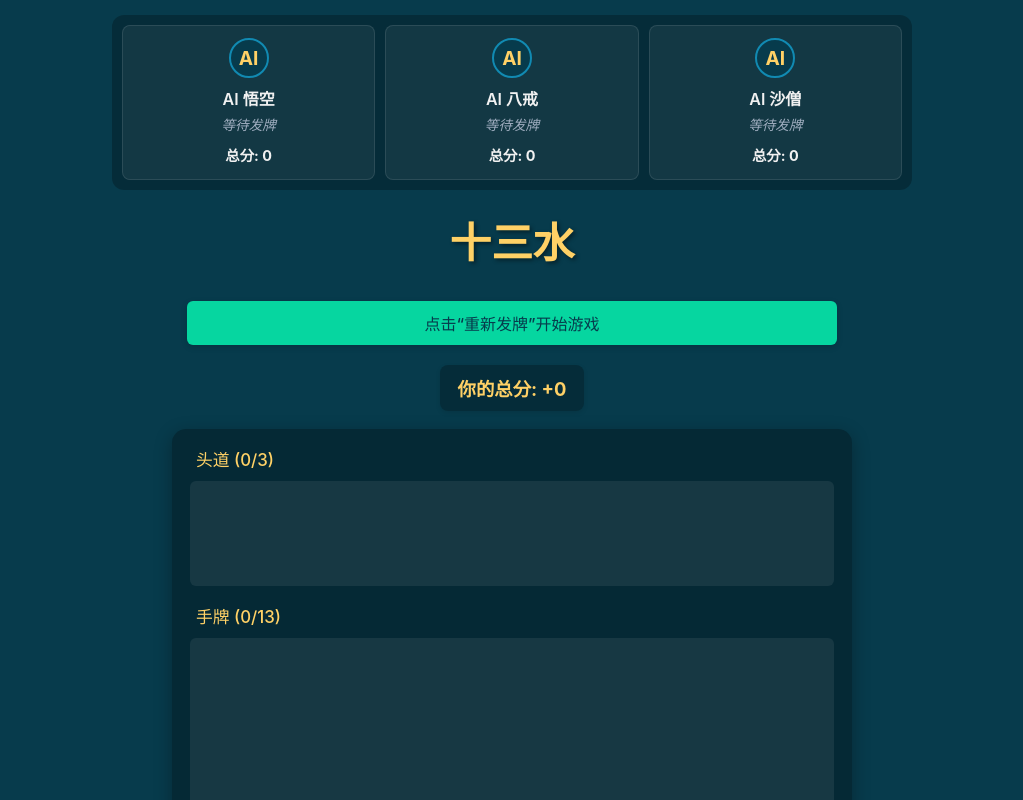
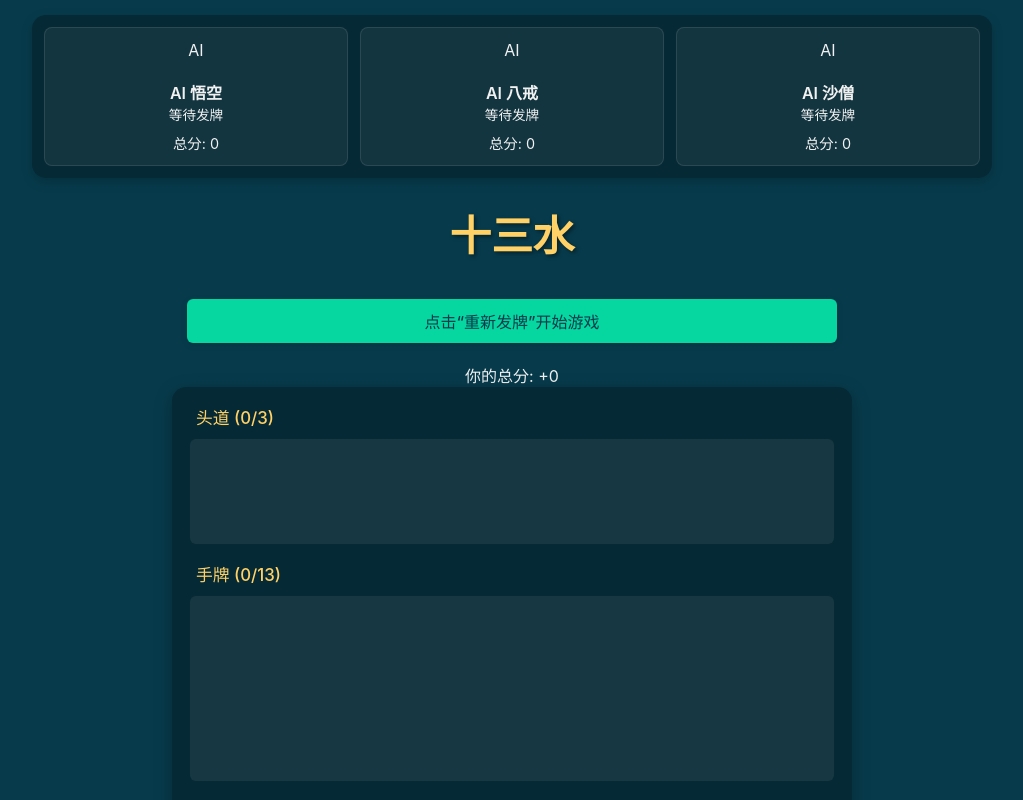
Before and after one commit to wen952555/sss, a React (Create React App) app in the folder frontend/: page / in a window 1280 px wide. Shown: the top 800 px of the page, without its empty margins (128-1151 px from the left). Built offline with nearby package versions, Linux system fonts and the light colour scheme.

Commit message:
Update App.css

```diff
--- a/frontend/src/App.css
+++ b/frontend/src/App.css
@@ -1,133 +1,76 @@
 /* frontend/src/App.css */
 
 /* --- 全局与基础布局 --- */
-body {
-  font-family: -apple-system, BlinkMacSystemFont, 'Segoe UI', Roboto, 'Oxygen',
-    'Ubuntu', 'Cantarell', 'Fira Sans', 'Droid Sans', 'Helvetica Neue',
-    sans-serif;
-  -webkit-font-smoothing: antialiased;
-  -moz-osx-font-smoothing: grayscale;
-  background-color: #073b4c; /* 深蓝绿色背景 */
-  color: #f1f1f1; /* 默认浅色文字 */
-  margin: 0;
-  padding: 0;
-  box-sizing: border-box;
-}
+body { font-family: -apple-system, BlinkMacSystemFont, 'Segoe UI', Roboto, ऑक्सीजन, Ubuntu, Cantarell, 'Fira Sans', 'Droid Sans', 'Helvetica Neue', sans-serif; -webkit-font-smoothing: antialiased; -moz-osx-font-smoothing: grayscale; background-color: #073b4c; color: #f1f1f1; margin: 0; padding: 0; box-sizing: border-box; }
+*, *::before, *::after { box-sizing: inherit; }
+.app-container { display: flex; flex-direction: column; align-items: center; width: 100%; min-height: 100vh; padding: 15px 15px 40px 15px; }
+.game-title { font-size: 2.6em; color: #ffd166; text-shadow: 2px 2px 4px rgba(0, 0, 0, 0.45); margin-top: 0; margin-bottom: 20px; /* 调整标题与下方横幅的间距 */ font-weight: 700; }
 
-*, *::before, *::after {
-  box-sizing: inherit;
-}
-
-.app-container {
-  display: flex;
-  flex-direction: column;
-  align-items: center;
-  width: 100%;
-  min-height: 100vh;
-  padding: 15px 15px 40px 15px;
-}
-
-.game-title {
-  font-size: 2.6em;
-  color: #ffd166;
-  text-shadow: 2px 2px 4px rgba(0, 0, 0, 0.45);
-  margin-top: 0;
-  margin-bottom: 15px;
-  font-weight: 700;
-}
-
-.game-message {
-  padding: 10px 18px;
-  margin-bottom: 20px;
-  border-radius: 6px;
-  text-align: center;
-  font-weight: 500;
-  width: 100%;
-  max-width: 650px;
-  font-size: 1em;
-  box-shadow: 0 2px 6px rgba(0,0,0,0.15);
-  transition: background-color 0.3s ease, color 0.3s ease;
-}
-.game-message:not(.error) {
-   background-color: #06d6a0;
-   color: #073b4c;
-}
-.game-message.error {
-  background-color: #ef476f;
-  color: white;
-}
-
-.player-score-display {
-  font-size: 1.15em;
-  font-weight: bold;
-  color: #ffd166;
-  margin-bottom: 18px;
-  padding: 10px 18px;
-  background-color: rgba(0,0,0,0.25);
-  border-radius: 8px;
-  text-align: center;
-  box-shadow: 0 2px 5px rgba(0,0,0,0.1);
-}
+/* Game Message (主要用于操作反馈) */
+.game-message { padding: 10px 18px; margin-bottom: 20px; border-radius: 6px; text-align: center; font-weight: 500; width: 100%; max-width: 650px; font-size: 1em; box-shadow: 0 2px 6px rgba(0,0,0,0.15); transition: background-color 0.3s ease, color 0.3s ease, opacity 0.3s ease, transform 0.3s ease; }
+.game-message:not(.error) { background-color: #06d6a0; color: #073b4c; }
+.game-message.error { background-color: #ef476f; color: white; }
+/* 移除之前的 .player-score-display，分数移到横幅 */
 
 
-/* --- 顶部AI玩家横幅 --- */
+/* --- 顶部玩家状态横幅 (包含真人和AI) --- */
 .top-banner-container {
   display: flex;
-  justify-content: space-between;
-  align-items: stretch;
-  flex-wrap: wrap;
+  justify-content: space-around; /* 子元素均匀分布 */
+  align-items: stretch; /* 高度一致 */
+  flex-wrap: wrap; /* 允许换行 */
   width: 100%;
-  max-width: 800px;
-  padding: 10px;
-  margin-bottom: 20px;
-  background-color: rgba(0, 0, 0, 0.25);
-  border-radius: 12px;
-  gap: 10px;
+  max-width: 960px; /* 可以根据屏幕宽度调整 */
+  padding: 12px;
+  margin-bottom: 25px; /* 横幅与下方游戏板的间距 */
+  background-color: rgba(0, 0, 0, 0.3); /* 稍深的背景 */
+  border-radius: 14px; /* 圆角 */
+  gap: 12px; /* 玩家信息块之间的间隙 */
+  box-shadow: 0 4px 12px rgba(0,0,0,0.2);
 }
-.top-banner-container.empty { min-height: 50px; display: flex; align-items: center; justify-content: center; color: #666; }
+.top-banner-container.empty { /* ... (保持不变) ... */ }
 
-.ai-player-display {
-  flex: 1 1 200px;
-  min-width: 180px;
-  padding: 12px;
-  background-color: rgba(255, 255, 255, 0.06);
+/* 真人玩家在横幅中的显示 */
+.human-player-banner-display {
+  flex: 1 1 220px; /* 与AI玩家块类似的flex属性 */
+  min-width: 200px;
+  padding: 12px 15px;
+  background-color: rgba(255, 221, 102, 0.15); /* 真人玩家用黄色调背景 */
   border-radius: 8px;
-  border: 1px solid rgba(255, 255, 255, 0.1);
+  border: 1px solid #ffd166; /* 黄色边框 */
   display: flex;
   flex-direction: column;
   align-items: center;
   text-align: center;
-  transition: border-color 0.3s ease, box-shadow 0.3s ease;
+  box-shadow: 0 0 10px rgba(255, 209, 102, 0.25);
 }
-.ai-player-display.placeholder { opacity: 0.5; }
-.ai-player-display.arranged { border-color: #06d6a0; box-shadow: 0 0 8px rgba(6, 214, 160, 0.3); }
-.ai-player-display.thinking { border-color: #ffd166; animation: pulse-border 1.5s infinite; }
+.human-player-avatar { /* 真人头像/标识 */
+  width: 45px; height: 45px; border-radius: 50%; background-color: #ffd166; color: #073b4c; display: flex; align-items: center; justify-content: center; font-weight: bold; font-size: 1.3em; margin-bottom: 10px; border: 2px solid #fca311; }
+.human-player-info { /* 包裹名字、分数等 */ }
+.human-player-name { font-weight: 600; font-size: 1.1em; color: #fff; margin-bottom: 5px; }
+.human-player-score-container { margin-top: 8px; font-size: 0.95em; }
+.human-player-total-score, .human-player-round-score { display: inline-block; padding: 3px 6px; border-radius: 4px; margin: 0 4px; }
+.human-player-total-score { font-weight: bold; color: #ffd166; }
+.human-player-round-score { font-size: 0.9em; opacity: 0.9; color: #f1f1f1; }
 
-@keyframes pulse-border {
-  0% { box-shadow: 0 0 5px rgba(255, 209, 102, 0.2); }
-  50% { box-shadow: 0 0 10px rgba(255, 209, 102, 0.5); }
-  100% { box-shadow: 0 0 5px rgba(255, 209, 102, 0.2); }
-}
 
-.ai-player-avatar { width: 40px; height: 40px; border-radius: 50%; background-color: #073b4c; color: #ffd166; display: flex; align-items: center; justify-content: center; font-weight: bold; font-size: 1.2em; margin-bottom: 8px; border: 2px solid #118ab2; }
-.ai-player-info { /* 包裹名字、状态、分数 */ }
-.ai-player-name { font-weight: 600; font-size: 1em; color: #f1f1f1; margin-bottom: 4px; }
-.ai-player-status { font-size: 0.85em; color: #a0aec0; margin-bottom: 6px; min-height: 1.1em; font-style: italic; }
-.ai-player-hands-summary { font-size: 0.75em; color: #cbd5e0; line-height: 1.5; width: 100%; margin-bottom: 5px; } /* 即使内容移除，保留类以防万一 */
-.ai-hand-summary { padding: 1px 0; }
-.ai-hand-summary.top { color: #fca311; }
-.ai-hand-summary.middle { color: #90e0ef; }
-.ai-hand-summary.bottom { color: #f94144; }
+/* AI玩家显示 (与之前类似，确保与真人玩家风格协调) */
+.ai-player-display { flex: 1 1 220px; min-width: 200px; padding: 12px; background-color: rgba(255, 255, 255, 0.06); border-radius: 8px; border: 1px solid rgba(255, 255, 255, 0.1); display: flex; flex-direction: column; align-items: center; text-align: center; transition: border-color 0.3s ease, box-shadow 0.3s ease; }
+.ai-player-display.arranged { border-color: #06d6a0; /* ... */ }
+.ai-player-display.thinking { border-color: #ffd166; /* ... */ }
+/* ... (其余 .ai-player-display 子元素样式，如 avatar, name, status, score-container 等，确保它们与 human-player-banner-display 协调) ... */
+.ai-player-avatar { width: 40px; height: 40px; /* ... */ }
+.ai-player-name { font-weight: 600; font-size: 1em; /* ... */ }
+.ai-player-status { font-size: 0.85em; /* ... */ }
 .ai-player-score-container { margin-top: 8px; font-size: 0.9em; }
-.ai-player-total-score, .ai-player-round-score { display: inline-block; padding: 2px 5px; border-radius: 3px; margin: 0 3px; }
-.ai-player-total-score { font-weight: bold; }
-.ai-player-round-score { font-size: 0.9em; opacity: 0.8; }
+.ai-player-total-score, .ai-player-round-score { /* ... */ }
 .positive { color: #06d6a0; }
 .negative { color: #ef476f; }
 
 
 /* --- 游戏板与牌道区域 --- */
-.game-board { display: flex; flex-direction: column; gap: 18px; padding: 18px; background-color: rgba(0, 0, 0, 0.3); border-radius: 14px; box-shadow: 0 5px 18px rgba(0,0,0,0.3); width: 100%; max-width: 680px; }
+.game-board { display: flex; flex-direction: column; gap: 18px; padding: 18px; background-color: rgba(0, 0, 0, 0.3); border-radius: 14px; box-shadow: 0 5px 18px rgba(0,0,0,0.3); width: 100%; max-width: 680px; margin-top: 0; /* 横幅下方紧接着游戏板 */ }
+/* ... (HandArea, Card 等样式保持不变) ... */
 .hand-area-header { display: flex; justify-content: space-between; align-items: center; margin-bottom: 10px; padding: 0 6px; }
 .hand-area-title { color: #ffd166; font-weight: 500; font-size: 1.05em; margin: 0; }
 .hand-type-display { font-size: 0.9em; color: #f1f1f1; background-color: rgba(0,0,0,0.45); padding: 3px 8px; border-radius: 4px; font-weight: 500; }
@@ -135,71 +78,15 @@ body {
 .hand-area:not(.allow-wrapping) { flex-wrap: nowrap; justify-content: center; }
 .hand-area.allow-wrapping { flex-wrap: wrap; justify-content: center; min-height: 185px; align-items: flex-start; }
 .hand-area.droppable-active { background-color: rgba(66, 153, 225, 0.3); box-shadow: inset 0 0 10px rgba(66, 153, 225, 0.2); }
-
-
-/* --- 卡牌样式 (基础可拖拽卡牌和静态卡牌通用) --- */
-.card { /* 这个类名被 CardComponent 和 StaticCard 同时使用 */
-  width: 62px;
-  height: 87px;
-  border-radius: 5px;
-  overflow: hidden;
-  box-shadow: 2px 2px 6px rgba(0,0,0,0.35);
-  background-color: white;
-  flex-shrink: 0;
-  user-select: none;
-  position: relative;
-  transition: transform 0.18s cubic-bezier(0.22, 0.61, 0.36, 1),
-              box-shadow 0.18s cubic-bezier(0.22, 0.61, 0.36, 1);
-}
-.card img {
-  width: 100%;
-  height: 100%;
-  display: block;
-  object-fit: contain;
-}
-
-/* 可拖拽卡牌的特定交互样式 */
-.card:not(.static-card) { /* 只对非静态卡牌应用拖拽相关样式 */
-    cursor: grab;
-}
-.card:not(.static-card):hover:not(.dragging) {
-  transform: translateY(-3px) scale(1.04);
-  box-shadow: 3px 5px 10px rgba(0,0,0,0.3);
-}
-.card:not(.static-card):active,
-.card.dragging { /* .dragging 类由 react-beautiful-dnd 添加 */
-  cursor: grabbing;
-  transform: scale(1.12) rotate(3.5deg) translateY(-2px);
-  box-shadow: 4px 6px 12px rgba(0,0,0,0.45);
-  z-index: 1000;
-}
-
-/* 卡牌占位符 (用于 CardComponent 和 StaticCard) */
-.card-placeholder {
-  border: 2px dashed #555;
-  display: flex;
-  align-items: center;
-  justify-content: center;
-  background-color: #2a2a2a;
-  color: #777;
-  font-size: 24px;
-  font-weight: bold;
-  /* 确保它也应用了 .card 的 width, height, border-radius */
-}
-.static-card-placeholder { /* StaticCard 使用的占位符，如果需要不同尺寸 */
-    /* width: 38px; height: 53px; font-size: 12px; */ /* 示例 */
-}
-
-
-.image-error-text {
-  position: absolute; top: 50%; left: 50%; transform: translate(-50%, -50%);
-  color: #ef476f; font-size: 11px; text-align: center; padding: 3px 5px;
-  background-color: rgba(0, 0, 0, 0.75); border-radius: 3px; pointer-events: none;
-}
+.card { width: 62px; height: 87px; border-radius: 5px; overflow: hidden; box-shadow: 2px 2px 6px rgba(0,0,0,0.35); cursor: grab; background-color: white; flex-shrink: 0; transition: transform 0.18s cubic-bezier(0.22, 0.61, 0.36, 1), box-shadow 0.18s cubic-bezier(0.22, 0.61, 0.36, 1); user-select: none; position: relative; }
+.card img { width: 100%; height: 100%; display: block; object-fit: contain; }
+.card:not(.static-card):hover:not(.dragging) { transform: translateY(-3px) scale(1.04); box-shadow: 3px 5px 10px rgba(0,0,0,0.3); }
+.card:not(.static-card):active, .card.dragging { cursor: grabbing; transform: scale(1.12) rotate(3.5deg) translateY(-2px); box-shadow: 4px 6px 12px rgba(0,0,0,0.45); z-index: 1000; }
 
 
 /* --- 控制按钮 --- */
-.controls { margin-top: 25px; display: flex; justify-content: center; gap: 18px; margin-bottom: 20px; flex-wrap: wrap; }
+.controls { margin-top: 25px; /* ... (保持不变) ... */ }
+/* ... (GameButton 样式保持不变) ... */
 .game-button { padding: 10px 22px; font-size: 1em; color: white; background-color: #118ab2; border: none; border-radius: 6px; cursor: pointer; transition: background-color 0.2s ease, transform 0.1s ease-out, box-shadow 0.2s ease; box-shadow: 0 2px 6px rgba(0,0,0,0.2); font-weight: 500; }
 .game-button:hover:not(:disabled) { background-color: #0c9dcb; transform: translateY(-1px); box-shadow: 0 4px 8px rgba(0,0,0,0.25); }
 .game-button:active:not(:disabled) { transform: translateY(0px); background-color: #0a8aaa; box-shadow: 0 1px 3px rgba(0,0,0,0.2); }
@@ -208,97 +95,35 @@ body {
 .game-button.compare-all-button:hover:not(:disabled) { background-color: #05c08d; }
 
 
-/* --- 比牌结果模态框样式 --- */
-.modal-overlay { position: fixed; top: 0; left: 0; right: 0; bottom: 0; background-color: rgba(0, 0, 0, 0.75); display: flex; align-items: center; justify-content: center; z-index: 1000; padding: 20px; }
-.modal-content { background-color: #0c2b35; padding: 25px 30px; border-radius: 12px; box-shadow: 0 10px 30px rgba(0, 0, 0, 0.4); position: relative; width: 100%; max-width: 900px; max-height: 90vh; overflow-y: auto; border: 1px solid rgba(255, 255, 255, 0.15); }
-.modal-close-button { position: absolute; top: 10px; right: 15px; background: none; border: none; font-size: 2em; color: #aaa; cursor: pointer; line-height: 1; padding: 5px; }
-.modal-close-button:hover { color: #fff; }
-.comparison-modal-content h2 { text-align: center; color: #ffd166; margin-top: 0; margin-bottom: 25px; font-size: 1.8em; }
-.comparison-grid { display: grid; grid-template-columns: repeat(2, 1fr); grid-template-rows: repeat(2, auto); gap: 20px; width: 100%; }
-.comparison-cell { background-color: rgba(255, 255, 255, 0.05); padding: 15px; border-radius: 8px; border: 1px solid rgba(255, 255, 255, 0.1); }
-.comparison-cell.empty { display: flex; align-items: center; justify-content: center; color: #666; font-style: italic; min-height: 150px; }
-.human-player-cell { border-color: #ffd166; box-shadow: 0 0 10px rgba(255, 209, 102, 0.2); }
-.comparison-cell h4 { color: #f1f1f1; margin-top: 0; margin-bottom: 12px; font-size: 1.15em; border-bottom: 1px solid rgba(255,255,255,0.1); padding-bottom: 8px; }
-.human-player-cell h4 { color: #ffd166; }
-.comparison-hand-row { margin-bottom: 10px; }
-.comparison-hand-row strong { color: #90e0ef; font-size: 0.9em; display: block; margin-bottom: 5px; }
-.mini-cards { display: flex; gap: 3px; flex-wrap: wrap; justify-content: center; }
+/* --- 比牌结果模态框样式 (保持不变) --- */
+.modal-overlay { /* ... */ }
+.modal-content { /* ... */ }
+.modal-close-button { /* ... */ }
+.comparison-modal-content h2 { /* ... */ }
+.comparison-grid { /* ... */ }
+.comparison-cell { /* ... */ }
+.comparison-cell.empty { /* ... */ }
+.human-player-cell { /* ... */ } /* 这个可以用于模态框中的真人玩家格子 */
+.comparison-cell h4 { /* ... */ }
+/* .human-player-cell h4 { color: #ffd166; } */ /* 如果模态框中真人标题也用这个颜色 */
+.comparison-hand-row { /* ... */ }
+.comparison-hand-row strong { /* ... */ }
+.mini-cards { /* ... */ }
+.comparison-cell .static-card { width: 38px; height: 53px; box-shadow: 1px 1px 2px rgba(0,0,0,0.2); cursor: default; transition: none; }
+.comparison-cell .static-card:hover, .comparison-cell .static-card:active { transform: none; box-shadow: 1px 1px 2px rgba(0,0,0,0.2); }
+.shoot-info { /* ... */ }
+.shoot-info.positive-shoot { /* ... */ }
+.shoot-info.negative-shoot { /* ... */ }
 
-/* 模态框中的静态卡牌的特定样式 (继承 .card, 但尺寸和交互不同) */
-.comparison-cell .static-card {
-  width: 38px;
-  height: 53px;
-  box-shadow: 1px 1px 2px rgba(0,0,0,0.2);
-  cursor: default;
-  transition: none; /* 移除静态卡牌的过渡效果 */
+/* --- 响应式调整 (确保之前的响应式样式也存在并作适当调整) --- */
+@media (max-width: 768px) {
+  /* ... (调整 .top-banner-container, .human-player-banner-display, .ai-player-display 的 flex-basis 或 width) ... */
+  .top-banner-container { flex-direction: column; align-items: center; gap: 12px; max-width: 100%; padding: 10px; }
+  .human-player-banner-display, .ai-player-display {
+    flex-basis: auto; /* 在垂直排列时取消固定基准 */
+    width: 90%; /* 让它们占据大部分宽度 */
+    max-width: 380px; /* 但不要太宽 */
+  }
+  /* ... (其他响应式调整) ... */
 }
-.comparison-cell .static-card:hover, /* 移除悬浮效果 */
-.comparison-cell .static-card:active {
-    transform: none;
-    box-shadow: 1px 1px 2px rgba(0,0,0,0.2);
-}
-
-.shoot-info { font-weight: bold; font-size: 0.9em; margin-top: 10px; padding: 5px; border-radius: 4px; text-align: center; }
-.shoot-info:first-of-type { margin-top: 15px; }
-.shoot-info.positive-shoot { color: #06d6a0; background-color: rgba(6, 214, 160, 0.1); }
-.shoot-info.negative-shoot { color: #ef476f; background-color: rgba(239, 71, 111, 0.1); }
-
-/* 详细比牌列表 */
-.player-result-detail { margin-bottom: 20px; padding-bottom: 15px; border-bottom: 1px solid rgba(255, 255, 255, 0.1); }
-.player-result-detail:last-child { border-bottom: none; margin-bottom: 0; }
-.player-result-detail h3 { color: #f1f1f1; margin-top: 0; margin-bottom: 10px; font-size: 1.2em; }
-.player-result-detail ul { list-style-type: none; padding-left: 0; margin: 0; }
-.player-result-detail li { font-size: 0.9em; margin-bottom: 6px; line-height: 1.5; color: #c0c0c0; padding-left: 20px; position:relative; }
-.player-result-detail li::before { content: "▹"; color: #ffd166; font-weight: bold; position:absolute; left: 0px; top: 1px; }
-.player-result-detail ul ul { margin-top: 5px; padding-left: 15px; }
-.player-result-detail ul ul li { font-size: 0.95em; color: #b0bec5; }
-.player-result-detail ul ul li::before { content: "▪"; color: #90e0ef; }
-
-
-/* --- 响应式调整 --- */
-@media (max-width: 768px) {
-  .app-container { padding: 10px 10px 30px 10px; }
-  .game-title { font-size: 2.1em; margin-bottom: 15px; }
-  .top-banner-container { flex-direction: column; align-items: center; gap: 12px; max-width: 100%; padding: 8px; }
-  .ai-player-display { width: 90%; max-width: 350px; padding: 10px; }
-  .ai-player-avatar { width: 35px; height: 35px; font-size: 1em; }
-  .ai-player-name { font-size: 0.95em; }
-  .ai-player-status { font-size: 0.8em; }
-  .ai-player-hands-summary { font-size: 0.7em; } /* 虽然移除了，但以防万一 */
-  .ai-player-score-container { font-size: 0.85em; }
-
-  .game-board { max-width: 100%; padding: 15px; gap: 15px; }
-  .hand-area-title { font-size: 1em; }
-  .hand-type-display { font-size: 0.85em; padding: 2px 6px; }
-  .card { width: 52px; height: 73px; }
-  .hand-area { min-height: 85px; padding: 8px; gap: 5px; }
-  .hand-area.allow-wrapping { min-height: 155px; }
-
-  .player-score-display { font-size: 1.05em; margin-bottom: 15px; padding: 8px 12px; }
-  .game-message { max-width: 100%; font-size: 0.95em; padding: 8px 12px; }
-  .controls { gap: 12px; flex-direction: column; align-items: center; }
-  .controls .game-button { width: 70%; max-width: 280px; padding: 10px 15px; font-size: 0.95em; }
-  .game-button.compare-all-button { width: 70%; max-width: 280px; font-size: 1em; }
-
-  .modal-content { max-width: 95%; padding: 20px 15px; }
-  .comparison-grid { grid-template-columns: 1fr; grid-template-rows: repeat(4, auto); }
-  .comparison-cell { padding: 12px; }
-  .comparison-cell h4 { font-size: 1.05em; }
-  .comparison-cell .static-card { width: 32px; height: 45px; } /* 调整模态框中静态卡牌大小 */
-}
-
-@media (max-width: 480px) {
-  .game-title { font-size: 1.8em; }
-  .card { width: 40px; height: 56px; }
-  .hand-area { min-height: 68px; }
-  .hand-area.allow-wrapping { min-height: 125px; }
-  .ai-player-avatar { width: 30px; height: 30px; font-size: 0.9em; }
-  .controls .game-button { width: 85%; }
-  .game-button.compare-all-button { width: 85%; }
-  .player-score-display { font-size: 1em; }
-
-  .modal-content { padding: 15px 10px; }
-  .comparison-modal-content h2 { font-size: 1.5em; margin-bottom: 20px;}
-  .comparison-cell .static-card { width: 28px; height: 39px; } /* 再次调整模态框中静态卡牌大小 */
-  .comparison-hand-row strong { font-size: 0.85em; }
-}
+/* ... (更小屏幕的 @media (max-width: 480px) 调整) ... */
```
